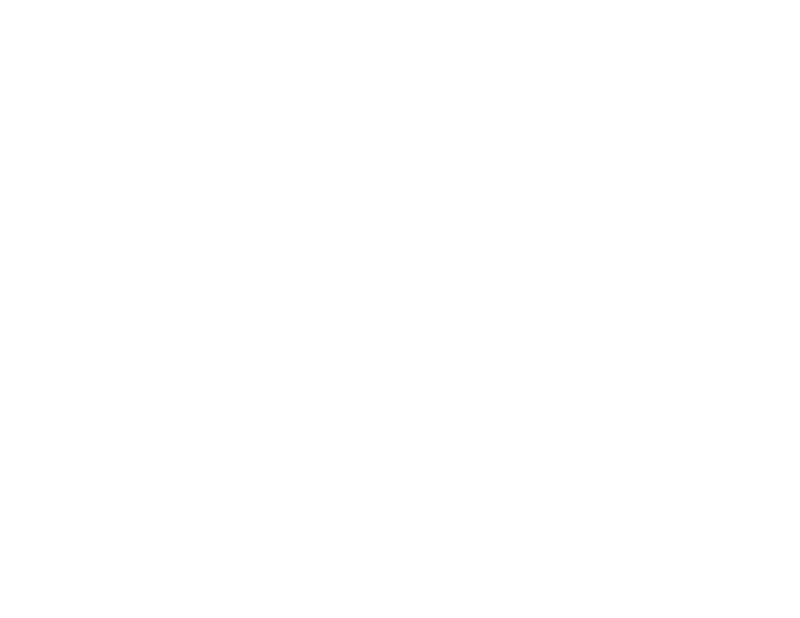
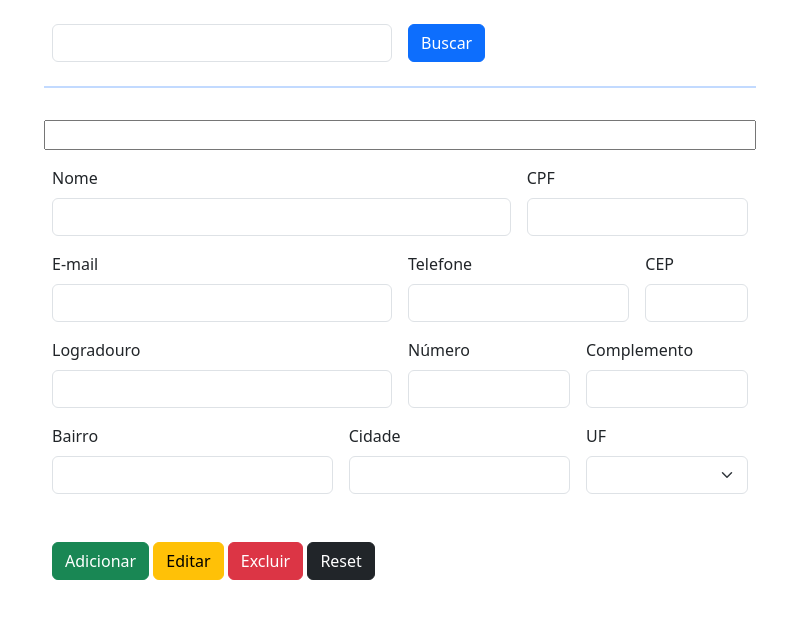
Before and after one commit to Jean-Soares9/Oficina-Mecanica, an Electron app: page src/views/cliente.html in a window 800 px wide. Drawn offline with Linux system fonts and the light colour scheme.

```diff
--- a/src/views/cliente.html
+++ b/src/views/cliente.html
@@ -0,0 +1,151 @@
+<!DOCTYPE html>
+<html lang="pt-br">
+
+<head>
+    <meta charset="UTF-8">
+    <meta name="viewport" content="width=device-width, initial-scale=1.0">
+    <title>Cadastro de clientes</title>
+    <!-- Bootstrap -->
+    <link rel="stylesheet" href="../public/css/bootstrap.min.css">
+    <!-- CSS personalizado -->
+    <!--<link rel="stylesheet" href="../public/css/style.css"> -->
+    <!-- impedir a execução de scripts externos ou não autorizados -->
+    <meta http-equiv="Content-Security-Policy" content="script-src 'self' 'unsafe-inline'">
+</head>
+
+<body>
+    <div class="container">
+        <form id="frmClient" class="mt-2 row g-3">
+            <!-- Buscar cliente -->
+            <div class="col-md-6">
+                <input type="text" class="form-control" id="searchClient" maxlength="30" spellcheck="false">
+            </div>
+            <div class="col-md-4">
+                <button type="button" class="btn btn-primary" id="btnRead" onclick="searchName()">Buscar</button>
+            </div>
+
+            <!-- Linha -->
+            <hr class="mt-4 border border-primary border -1">
+
+            <!--ID do cliente oculto-->
+            <input type="text" id="inputIdClient">
+
+            <!-- Nome -->
+            <div class="col-md-8">
+                <label for="inputNameClient" class="form-label">Nome</label>
+                <input type="text" class="form-control" id="inputNameClient" spellcheck="false" required maxlength="30">
+            </div>
+
+            <!-- CPF -->
+            <div class="col-md-4">
+                <label for="inputCPFClient" class="form-label">CPF</label>
+                <input type="text" class="form-control" id="inputCPFClient" spellcheck="false" maxlength="15">
+                <div id="cpfErrorMessage" style="color:red; display:none; font-size: 0.9em; margin-top: 4px;"></div>
+
+            </div>
+
+            <!-- Email -->
+            <div class="col-md-6">
+                <label for="inputEmailClient" class="form-label">E-mail</label>
+                <input type="email" class="form-control" id="inputEmailClient" spellcheck="false" maxlength="30">
+            </div>
+
+            <!-- Telefone -->
+            <div class="col-md-4">
+                <label for="inputPhoneClient" class="form-label">Telefone</label>
+                <input type="text" class="form-control" id="inputPhoneClient" spellcheck="false" maxlength="15"
+                    required>
+            </div>
+
+            <!-- CEP -->
+            <div class="col-md-2">
+                <label for="inputCEPClient" class="form-label">CEP</label>
+                <input type="text" class="form-control" id="inputCEPClient" spellcheck="false" maxlength="9" required onblur="buscarCEP()">
+            </div>
+
+            <!-- Logradouro -->
+            <div class="col-md-6">
+                <label for="inputAddressClient" class="form-label">Logradouro</label>
+                <input type="text" class="form-control" id="inputAddressClient" spellcheck="false" maxlength="30"
+                    required>
+            </div>
+
+            <!-- Número -->
+            <div class="col-md-3">
+                <label for="inputNumberClient" class="form-label">Número</label>
+                <input type="text" class="form-control" id="inputNumberClient" spellcheck="false" maxlength="5"
+                    required>
+            </div>
+
+            <!-- Complemento -->
+            <div class="col-md-3">
+                <label for="inputComplementClient" class="form-label">Complemento</label>
+                <input type="text" class="form-control" id="inputComplementClient" spellcheck="false" maxlength="12">
+            </div>
+
+            <!-- Bairro -->
+            <div class="col-md-5">
+                <label for="inputNeighborhoodClient" class="form-label">Bairro</label>
+                <input type="text" class="form-control" id="inputNeighborhoodClient" spellcheck="false" maxlength="30"
+                    required>
+            </div>
+
+            <!-- Cidade -->
+            <div class="col-md-4">
+                <label for="inputCityClient" class="form-label">Cidade</label>
+                <input type="text" class="form-control" id="inputCityClient" spellcheck="false" maxlength="30" required>
+            </div>
+
+            <!-- UF -->
+            <div class="col-md-3">
+                <label for="inputUFClient" class="form-label">UF</label>
+                <select class="form-select" id="inputUFClient" name="UF" required>
+                    <option value=""></option>
+                    <option value="AC">AC - Acre</option>
+                    <option value="AL">AL - Alagoas</option>
+                    <option value="AP">AP - Amapá</option>
+                    <option value="AM">AM - Amazonas</option>
+                    <option value="BA">BA - Bahia</option>
+                    <option value="CE">CE - Ceará</option>
+                    <option value="DF">DF - Distrito Federal</option>
+                    <option value="ES">ES - Espírito Santo</option>
+                    <option value="GO">GO - Goiás</option>
+                    <option value="MA">MA - Maranhão</option>
+                    <option value="MT">MT - Mato Grosso</option>
+                    <option value="MS">MS - Mato Grosso do Sul</option>
+                    <option value="MG">MG - Minas Gerais</option>
+                    <option value="PA">PA - Pará</option>
+                    <option value="PB">PB - Paraíba</option>
+                    <option value="PR">PR - Paraná</option>
+                    <option value="PE">PE - Pernambuco</option>
+                    <option value="PI">PI - Piauí</option>
+                    <option value="RJ">RJ - Rio de Janeiro</option>
+                    <option value="RN">RN - Rio Grande do Norte</option>
+                    <option value="RS">RS - Rio Grande do Sul</option>
+                    <option value="RO">RO - Rondônia</option>
+                    <option value="RR">RR - Roraima</option>
+                    <option value="SC">SC - Santa Catarina</option>
+                    <option value="SP">SP - São Paulo</option>
+                    <option value="SE">SE - Sergipe</option>
+                    <option value="TO">TO - Tocantins</option>
+                </select>
+            </div>
+
+            <!-- Botões -->
+            <div class="mt-5">
+                <button type="submit" class="btn btn-success" id="btnCreate">Adicionar</button>
+                <button type="submit" class="btn btn-warning" id="btnUpdate">Editar</button>
+                <button type="button" class="btn btn-danger" id="btnDelete" onclick="removeClient()">Excluir</button>
+                <button type="reset" class="btn btn-dark" id="btnReset" onclick="resetForm()">Reset</button>
+            </div>
+
+        </form>
+    </div>
+
+    <!-- Bootstrap -->
+    <script src="../public/js/bootstrap.min.js"></script>
+    <!-- renderizador -->
+     <script src="rendererCliente.js"></script>
+</body>
+
+</html>
```
Also changed, not shown: main.js (+69 -0 lines), src/models/Clientes.js (+57 -0 lines), src/views/index.html (+1 -1 lines), src/public/img/favicon.ico (added).
